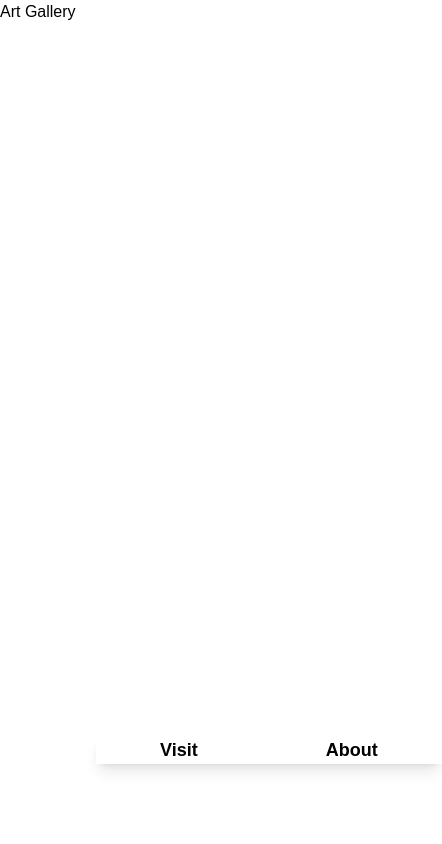
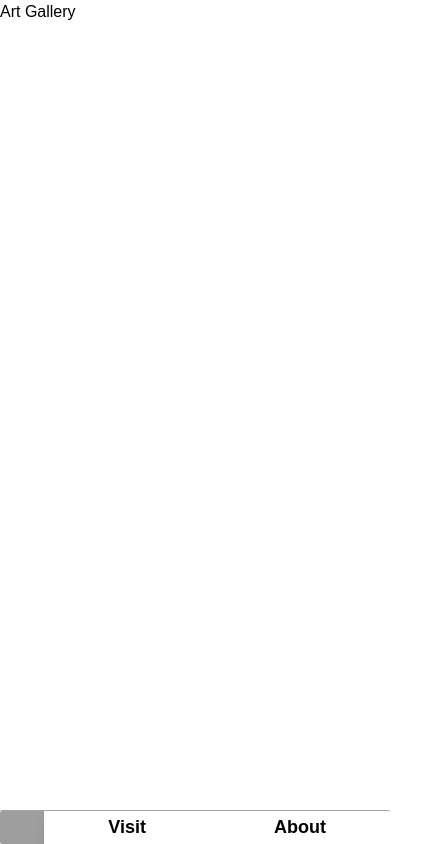
Before and after one commit to ethanfox/art-institute-chicago, a Vue app: page / in a window 390 px wide. Shown: the whole page, 442 px wide, since content can reach past the window. Built offline with nearby package versions, Linux system fonts and the light colour scheme; grey boxes are pictures that could not be loaded; a web font is replaced by a local one.

Commit message:
Added Nav breakpoints styling

```diff
--- a/src/components/NavBar.Vue
+++ b/src/components/NavBar.Vue
@@ -1,10 +1,12 @@
 <template>
-  <nav class="flex text-black absolute bg-white bottom-20 left-24 rounded-sm">
+  <nav
+    class="flex text-black absolute bg-white xl:bottom-20 xl:left-24 xl:border-0 border-t border-neutral-400 xl:w-auto w-full bottom-0 left-0 rounded-sm"
+  >
     <a href="/">
       <img
         src="../assets/logo.svg"
         alt="Art Institute Chicago"
-        class="h-full w-32 object-cover rounded-l-sm"
+        class="h-full xl:w-32 w-24 object-cover rounded-l-sm"
       />
     </a>
 
```
